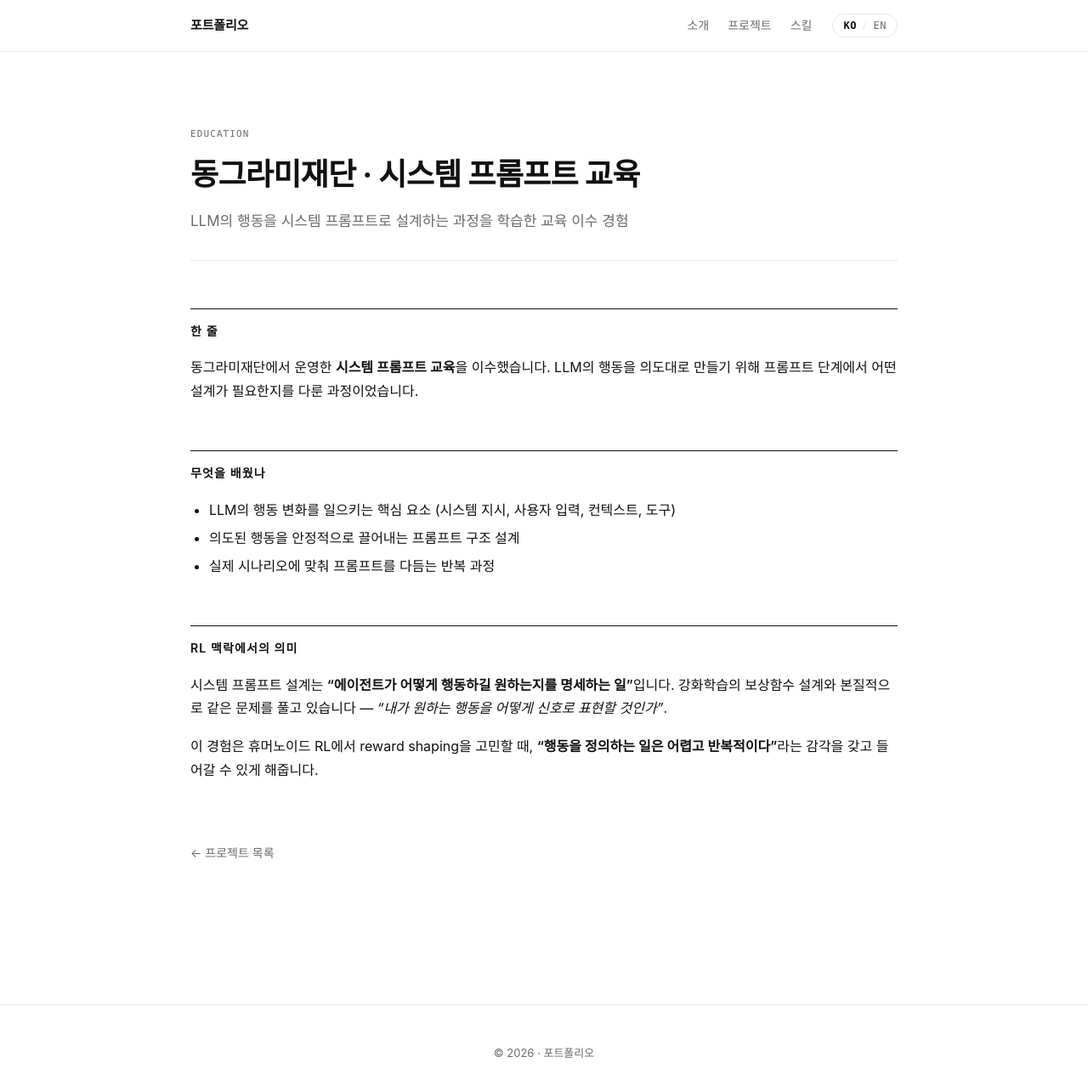
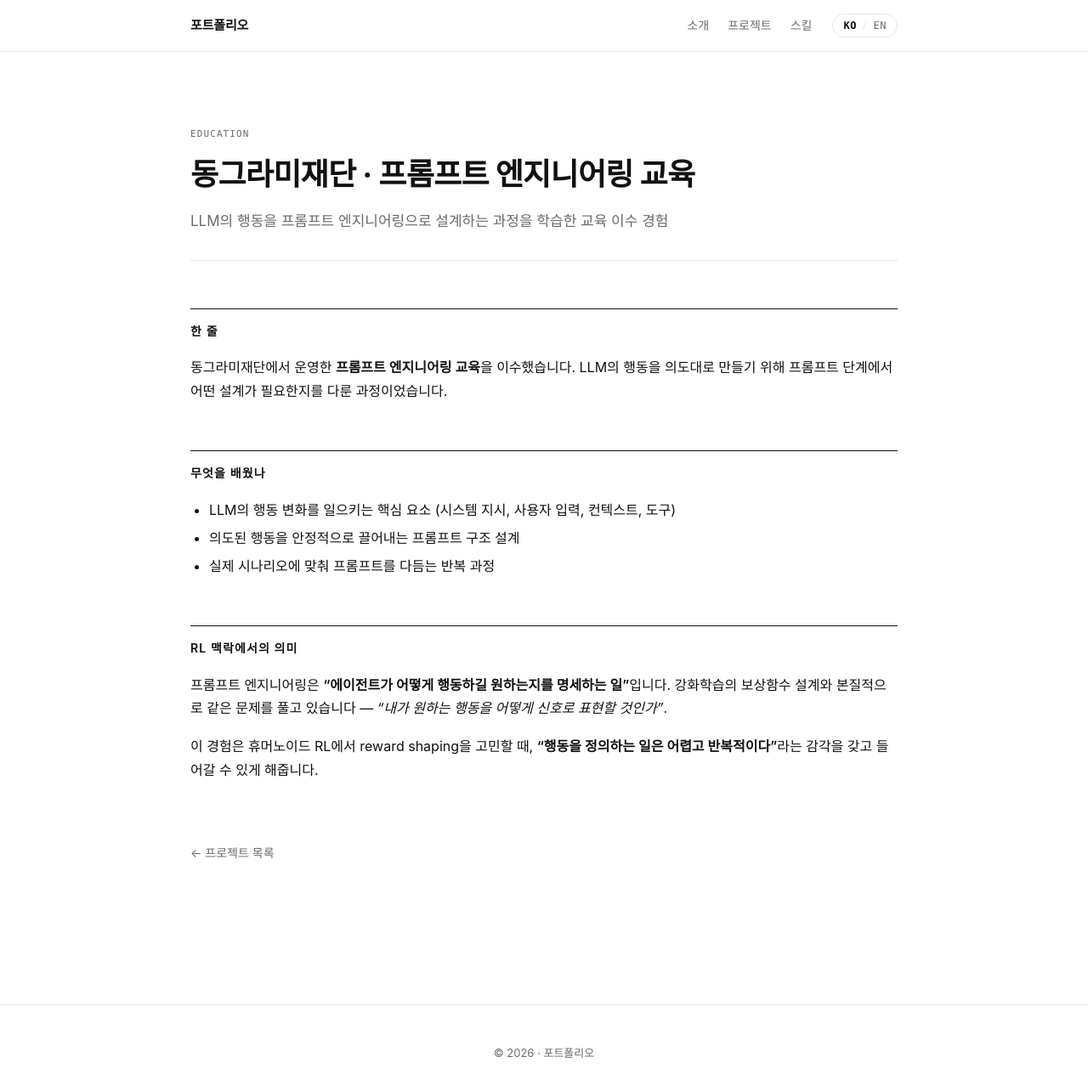
Before and after one commit to wang-gw/portfolio, a Jekyll site: the page built from _projects/system-prompt.md, in a window 1280 px wide and 1295 px high. Shown: the top 1284 px of the window at 85% size. Built offline with Jekyll 4.4.1, drawn with Linux system fonts in a browser that asks for light colours; some web fonts are replaced.

Commit message:
Rename: 시스템 프롬프트 -> 프롬프트 엔지니어링 across site

```diff
--- a/_projects/system-prompt.md
+++ b/_projects/system-prompt.md
@@ -1,17 +1,17 @@
 ---
-title: "동그라미재단 · 시스템 프롬프트 교육"
-title_en: "Donggurami Foundation · System Prompt Program"
+title: "동그라미재단 · 프롬프트 엔지니어링 교육"
+title_en: "Donggurami Foundation · Prompt Engineering Program"
 order: 7
 tag: "EDUCATION"
-summary: "LLM의 행동을 시스템 프롬프트로 설계하는 과정을 학습한 교육 이수 경험"
-summary_en: "Completed an education program on designing LLM behavior with system prompts"
+summary: "LLM의 행동을 프롬프트 엔지니어링으로 설계하는 과정을 학습한 교육 이수 경험"
+summary_en: "Completed an education program on designing LLM behavior through prompt engineering"
 ---
 
 <div data-lang="ko" markdown="1">
 
 ## 한 줄
 
-동그라미재단에서 운영한 **시스템 프롬프트 교육**을 이수했습니다. LLM의 행동을 의도대로 만들기 위해 프롬프트 단계에서 어떤 설계가 필요한지를 다룬 과정이었습니다.
+동그라미재단에서 운영한 **프롬프트 엔지니어링 교육**을 이수했습니다. LLM의 행동을 의도대로 만들기 위해 프롬프트 단계에서 어떤 설계가 필요한지를 다룬 과정이었습니다.
 
 ## 무엇을 배웠나
 
@@ -21,7 +21,7 @@ summary_en: "Completed an education program on designing LLM behavior with syste
 
 ## RL 맥락에서의 의미
 
-시스템 프롬프트 설계는 **"에이전트가 어떻게 행동하길 원하는지를 명세하는 일"**입니다. 강화학습의 보상함수 설계와 본질적으로 같은 문제를 풀고 있습니다 — *"내가 원하는 행동을 어떻게 신호로 표현할 것인가"*.
+프롬프트 엔지니어링은 **"에이전트가 어떻게 행동하길 원하는지를 명세하는 일"**입니다. 강화학습의 보상함수 설계와 본질적으로 같은 문제를 풀고 있습니다 — *"내가 원하는 행동을 어떻게 신호로 표현할 것인가"*.
 
 이 경험은 휴머노이드 RL에서 reward shaping을 고민할 때, **"행동을 정의하는 일은 어렵고 반복적이다"**라는 감각을 갖고 들어갈 수 있게 해줍니다.
 
--- a/about.html
+++ b/about.html
@@ -20,7 +20,7 @@ permalink: /about/
   </h2>
   <p>
     <span data-lang="ko">저는 SaaS 스타트업과 창업 경진대회에서 기획부터 출시까지 끝까지 만들어본 풀스택 개발자입니다. 이후 동그라미재단 프롬프트 엔지니어링 교육과 AI.SW Academy에서 Transformer·LLM의 본질을 공부하면서, <strong>언어모델이 결국 물리 세계와 만나야 한다</strong>는 흐름을 보게 되었습니다.</span>
-    <span data-lang="en">I'm a full-stack engineer who has built and shipped products end-to-end &mdash; through a SaaS startup and a startup competition. Studying the fundamentals of Transformers and LLMs at the Donggurami Foundation system-prompt program and AI.SW Academy, I came to see that <strong>language models eventually have to meet the physical world</strong>.</span>
+    <span data-lang="en">I'm a full-stack engineer who has built and shipped products end-to-end &mdash; through a SaaS startup and a startup competition. Studying the fundamentals of Transformers and LLMs at the Donggurami Foundation prompt engineering program and AI.SW Academy, I came to see that <strong>language models eventually have to meet the physical world</strong>.</span>
   </p>
   <p>
     <span data-lang="ko">Transformer·LLM을 공부하던 중 휴머노이드의 brain layer에 끌렸고, 쏘애기 팀의 강화학습 담당으로 합류해 Walker2d 보행 학습과 Isaac Sim × Lambda 파이프라인을 직접 구축해 보면서 학습하고 커스텀 설계한 로봇이 걸을 수 있게 강화학습을 수행하려고 합니다.</span>
--- a/index.html
+++ b/index.html
@@ -23,7 +23,7 @@ title: Home
   </h2>
   <p>
     <span data-lang="ko">제품을 직접 만들고 시장에 내놓아본 사람입니다. SaaS 스타트업 인턴(3개월), 창업 경진대회 3위, 동그라미재단 프롬프트 엔지니어링 교육 이수, 그리고 AI.SW Academy에서 Word Vector부터 Transformer까지 공부하고 있습니다.</span>
-    <span data-lang="en">I'm a builder who has shipped real products &mdash; SaaS startup intern (3 months), 3rd place in a startup competition, completed the Donggurami Foundation system-prompt program, and currently studying from Word Vectors to Transformers at AI.SW Academy.</span>
+    <span data-lang="en">I'm a builder who has shipped real products &mdash; SaaS startup intern (3 months), 3rd place in a startup competition, completed the Donggurami Foundation prompt engineering program, and currently studying from Word Vectors to Transformers at AI.SW Academy.</span>
   </p>
   <p>
     <span data-lang="ko">로봇에 관심이 생긴 뒤로는 MuJoCo Walker2d로 보행 강화학습을 직접 돌려보고, GPU가 없는 환경에서 Lambda Cloud로 Isaac Sim 시각화 파이프라인을 자체 구축해 보면서 학습하고 있습니다.</span>
--- a/skills.html
+++ b/skills.html
@@ -41,7 +41,7 @@ permalink: /skills/
     <li>Word Vector → Language Model → CNN → RNN → Attention → Transformer (AI.SW Academy)</li>
     <li>
       <span data-lang="ko">프롬프트 엔지니어링 (동그라미재단 교육 이수)</span>
-      <span data-lang="en">System prompt engineering (Donggurami Foundation)</span>
+      <span data-lang="en">Prompt engineering (Donggurami Foundation)</span>
     </li>
   </ul>
 </section>
```
Also changed, not shown: other parts of _projects/system-prompt.md (+2 -2 lines).
